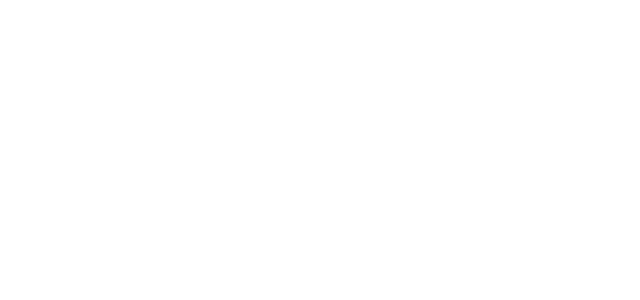
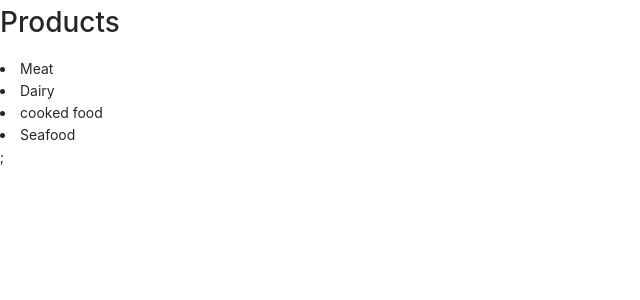
Before and after one commit to masoudz88/food_donations_frontend, a React (Create React App) app in the folder waste-management/: page /Mainpage/Products in a window 1280 px wide. Shown: the top 300 px of the page, without its empty margins (0-640 px from the left). Built offline with nearby package versions, Linux system fonts and the light colour scheme.

Commit message:
create products page

```diff
--- a/waste-management/src/App.js
+++ b/waste-management/src/App.js
@@ -1,11 +1,10 @@
 import Credential from "./Credential";
 import Mainpage from "./Mainpage";
+import ProductCard from "./ProductCard";
 import { useState } from "react";
 import { BrowserRouter as Router, Switch, Route } from "react-router-dom";
 import styled from "styled-components";
 import { LoginContext } from "./Contexts/LoginContext";
-
-
 
 const App = () => {
   const Container = styled.div`
@@ -18,18 +17,31 @@
   `;
 
   const [name, setName] = useState("");
+  const [companyName, setCompanyName] = useState("");
   const [isLogged, setIsLogged] = useState(false);
+  const [companies, setCompanies] = useState([]);
 
   return (
     <Router>
       <Container>
         <Switch>
           <LoginContext.Provider
-            value={{ name, setName, isLogged, setIsLogged }}
+            value={{
+              name,
+              setName,
+              isLogged,
+              setIsLogged,
+              companies,
+              setCompanies,companyName, setCompanyName,
+            }}
           >
             <Route path="/" exact component={Credential}></Route>
             <Route path="/Mainpage" exact component={Mainpage}></Route>
-
+            <Route
+              path="/Mainpage/Products"
+              exact
+              component={ProductCard}
+            ></Route>
           </LoginContext.Provider>
         </Switch>
       </Container>
--- a/waste-management/src/Company.js
+++ /dev/null
@@ -1,27 +0,0 @@
-import React, { useState, useEffect } from "react";
-import companyList from "./companyList.json";
-import { Col, Row, Button } from "antd";
-
-const Company = (props) => {
-  const [companies, setCompanies] = useState([]);
-
-  useEffect(() => {
-    setCompanies(companyList);
-  }, [setCompanies]);
-  console.log(companies);
-
-  return (
-    <div>
-      <ul>
-        {companies.map((co) => (
-          <li>
-            <Button type="link">{co.name}</Button>
-            <img alt={co.name} src={`${co.image}`} width="100%" />
-          </li>
-        ))}
-      </ul>
-    </div>
-  );
-};
-
-export default Company;
--- /dev/null
+++ b/waste-management/src/CompanyCard.js
@@ -0,0 +1,40 @@
+import React, { useContext, useEffect } from "react";
+import { LoginContext } from "./Contexts/LoginContext";
+import { Link } from "react-router-dom";
+import companyList from "./companyList.json";
+import { Col, Row, Button } from "antd";
+
+const CompanyCard = (props) => {
+  const { companies, setCompanies } = useContext(LoginContext);
+  const {setCompanyName} = useContext(LoginContext);
+
+  useEffect(() => {
+    setCompanies(companyList);
+  }, [setCompanies]);
+  console.log(companies);
+
+  const getCompanyName = (event) => {
+    const value=event.target.innerText;
+    setCompanyName(value);
+
+  };
+
+  return (
+    <div>
+      <ul>
+        {companies.map((co) => (
+          <li key={co.id}>
+            <Link to="Mainpage/Products">
+              <Button onClick={getCompanyName} type="link">
+                {co.name}
+              </Button>
+            </Link>
+            <img alt={co.name} src={`${co.image}`} width="100%" />
+          </li>
+        ))}
+      </ul>
+    </div>
+  );
+};
+
+export default CompanyCard;
--- a/waste-management/src/Mainpage.js
+++ b/waste-management/src/Mainpage.js
@@ -1,13 +1,11 @@
-import { Col, Row, Divider, Button } from "antd";
-import Company from "./Company";
-import { useContext, useEffect, useState } from "react";
+import { Col, Row, Divider } from "antd";
+import CompanyCard from "./CompanyCard";
+import { useContext, useEffect } from "react";
 import { LoginContext } from "./Contexts/LoginContext";
-import companyList from "./companyList.json";
 
 const Mainpage = (props) => {
   const { name } = useContext(LoginContext);
   const { isLogged, setIsLogged } = useContext(LoginContext);
-  const [companies, setCompanies] = useState([]);
   console.log(name);
   console.log(isLogged);
 
@@ -17,65 +15,16 @@
     }
   }, [isLogged, props.history]);
 
-  useEffect(() => {
-    console.log("setting companies to json list");
-    // api call
-    setCompanies(companyList);
-  }, [setCompanies]);
-
-  const companyClick = () => {
-    // companyList.map((co) => {
-    //   switch (co.name) {
-    //     case "Sobeys":
-    //       return props.history.push("/Mainpage/Sobeys");
-    //     case "Walmart":
-    //       return props.history.push("/Mainpage/Walmart");
-    //     case "Costco":
-    //       return props.history.push("/Mainpage/Costco");
-    //     case "McDonald's":
-    //       return props.history.push("/Mainpage/Mcdonald");
-    //     default:
-    //       return <h1>No Company match</h1>;
-    //   }
-    // });
-  };
   return (
     <div className="content">
-      {console.log("rendering", companies)}
       <h1 style={{ textAlign: "center" }}>you have logged in as: {name}</h1>
       <Divider orientation="left">Companies List</Divider>
-      {companies.length === 0 && <h2>No companies found.</h2>}
+
       <Row gutter={[50, 50]}>
-        {companies.map((co) => (
-          <Col className="gutter-row" span={6} key={co.id}>
-            <Company />
-          </Col>
-        ))}
+        <Col className="gutter-row" span={6}>
+          <CompanyCard />
+        </Col>
       </Row>
-      <Button
-        onClick={() => {
-          setCompanies(
-            companies.concat([
-              {
-                id: "5",
-                name: "McDonald's",
-                image: "./logos/McDonalds-Logo.png",
-              },
-            ])
-          );
-        }}
-      >
-        Add
-      </Button>
-      <Button
-        onClick={() => {
-          const newCompanies = [...companies];
-          newCompanies.pop();
-          setCompanies(newCompanies);
-        }}
-      >
-        remove
-      </Button>
     </div>
   );
 };
--- /dev/null
+++ b/waste-management/src/ProductCard.js
@@ -0,0 +1,27 @@
+import React, { useState, useEffect, useContext } from "react";
+import { LoginContext } from "./Contexts/LoginContext";
+import companyList from "./companyList.json";
+import productList from "./productList.json";
+import { Button } from "antd";
+
+const CompanyCard = (props) => {
+  const [products, setProducts] = useState([]);
+  const { companies } = useContext(LoginContext);
+  const { companyName } = useContext(LoginContext);
+
+  useEffect(() => {
+    setProducts(productList);
+  }, [setProducts]);
+
+  return (
+    <div>
+      <h1>{`${companyName} Products`}</h1>
+      {products.map((product) => (
+        <li>{product.product}</li>
+      ))}
+      ;
+    </div>
+  );
+};
+
+export default CompanyCard;
--- /dev/null
+++ b/waste-management/src/productList.json
@@ -0,0 +1,7 @@
+[
+    { "id":"1", "product": "Meat"},
+    { "id":"2", "product": "Dairy" },
+    { "id":"3", "product": "cooked food" },
+    { "id":"4", "product": "Seafood" }
+
+  ]
```
Also changed, not shown: waste-management/src/sobeys.png (deleted).
